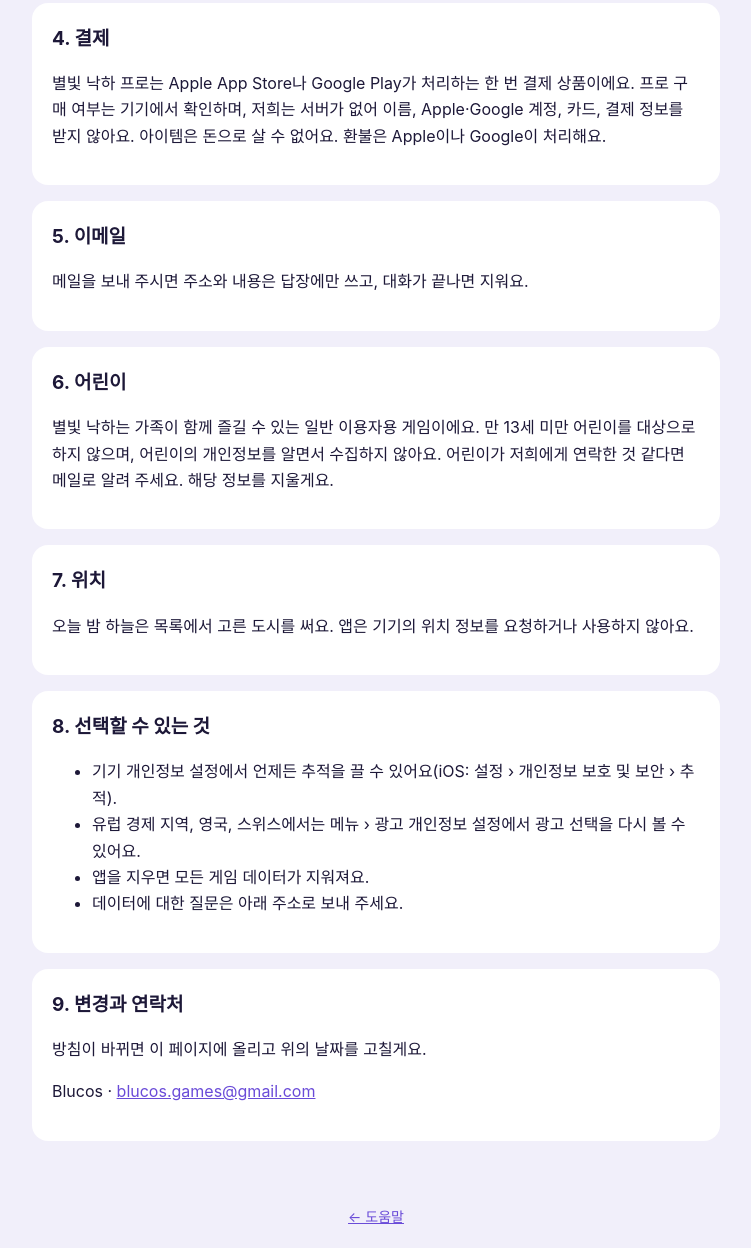
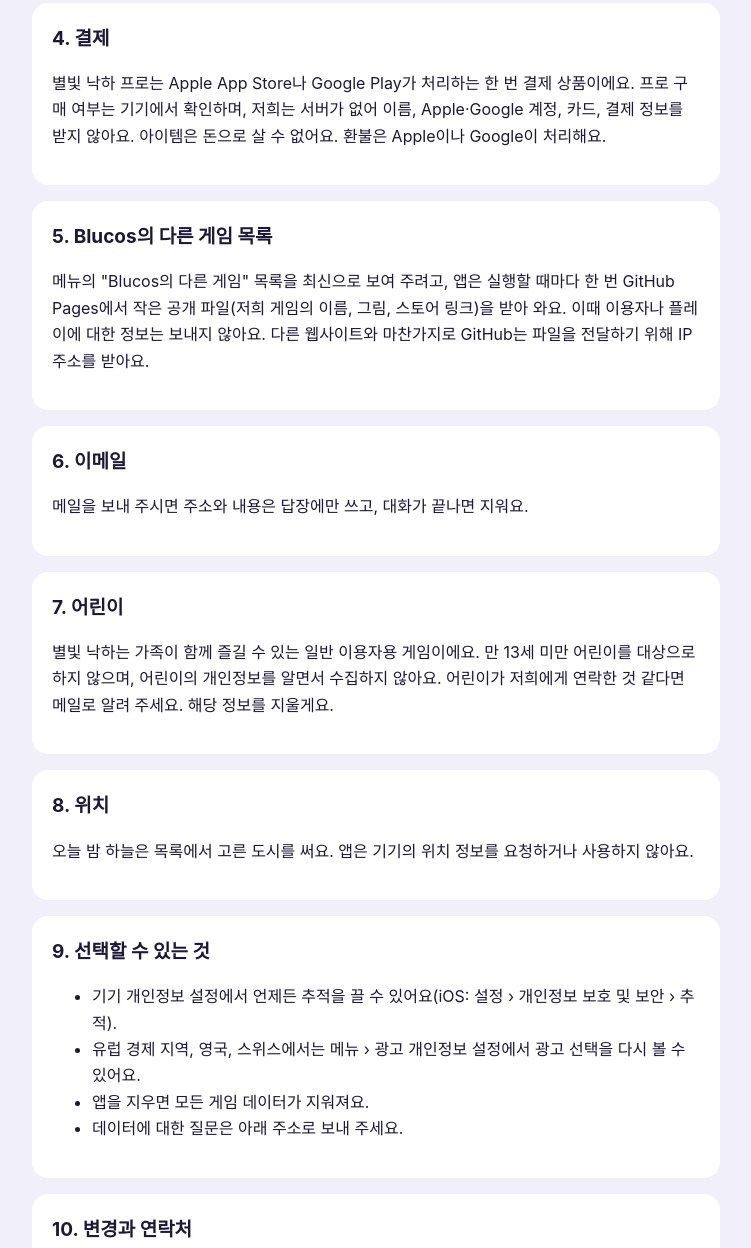
Before and after one commit to makitbig/starfall, a plain HTML site: page privacy-ko.html in a window 1280 px wide. Shown: the part 1300-2548 px from the top of the page, without its empty margins (264-1015 px from the left). Drawn offline with Linux system fonts and the light colour scheme.

Commit message:
Update support and privacy pages

```diff
--- a/privacy-ko.html
+++ b/privacy-ko.html
@@ -9,7 +9,7 @@
 <body>
   <header>
     <h1>개인정보 처리방침</h1>
-    <p>별빛 낙하: 별자리 퍼즐 · 시행일 2026년 11월 14일</p>
+    <p>별빛 낙하: 별자리 퍼즐 · 시행일 2026년 11월 14일 · 수정일 2026년 11월 15일</p>
     <nav class="lang"><a href="privacy.html">English</a></nav>
   </header>
   <main>
@@ -52,22 +52,27 @@
     </section>
 
     <section>
-      <h2>5. 이메일</h2>
+      <h2>5. Blucos의 다른 게임 목록</h2>
+      <p>메뉴의 "Blucos의 다른 게임" 목록을 최신으로 보여 주려고, 앱은 실행할 때마다 한 번 GitHub Pages에서 작은 공개 파일(저희 게임의 이름, 그림, 스토어 링크)을 받아 와요. 이때 이용자나 플레이에 대한 정보는 보내지 않아요. 다른 웹사이트와 마찬가지로 GitHub는 파일을 전달하기 위해 IP 주소를 받아요.</p>
+    </section>
+
+    <section>
+      <h2>6. 이메일</h2>
       <p>메일을 보내 주시면 주소와 내용은 답장에만 쓰고, 대화가 끝나면 지워요.</p>
     </section>
 
     <section>
-      <h2>6. 어린이</h2>
+      <h2>7. 어린이</h2>
       <p>별빛 낙하는 가족이 함께 즐길 수 있는 일반 이용자용 게임이에요. 만 13세 미만 어린이를 대상으로 하지 않으며, 어린이의 개인정보를 알면서 수집하지 않아요. 어린이가 저희에게 연락한 것 같다면 메일로 알려 주세요. 해당 정보를 지울게요.</p>
     </section>
 
     <section>
-      <h2>7. 위치</h2>
+      <h2>8. 위치</h2>
       <p>오늘 밤 하늘은 목록에서 고른 도시를 써요. 앱은 기기의 위치 정보를 요청하거나 사용하지 않아요.</p>
     </section>
 
     <section>
-      <h2>8. 선택할 수 있는 것</h2>
+      <h2>9. 선택할 수 있는 것</h2>
       <ul>
         <li>기기 개인정보 설정에서 언제든 추적을 끌 수 있어요(iOS: 설정 › 개인정보 보호 및 보안 › 추적).</li>
         <li>유럽 경제 지역, 영국, 스위스에서는 메뉴 › 광고 개인정보 설정에서 광고 선택을 다시 볼 수 있어요.</li>
@@ -77,7 +82,7 @@
     </section>
 
     <section>
-      <h2>9. 변경과 연락처</h2>
+      <h2>10. 변경과 연락처</h2>
       <p>방침이 바뀌면 이 페이지에 올리고 위의 날짜를 고칠게요.</p>
       <p>Blucos · <a href="mailto:blucos.games@gmail.com">blucos.games@gmail.com</a></p>
     </section>
```
Also changed, not shown: privacy.html (+11 -6 lines).
